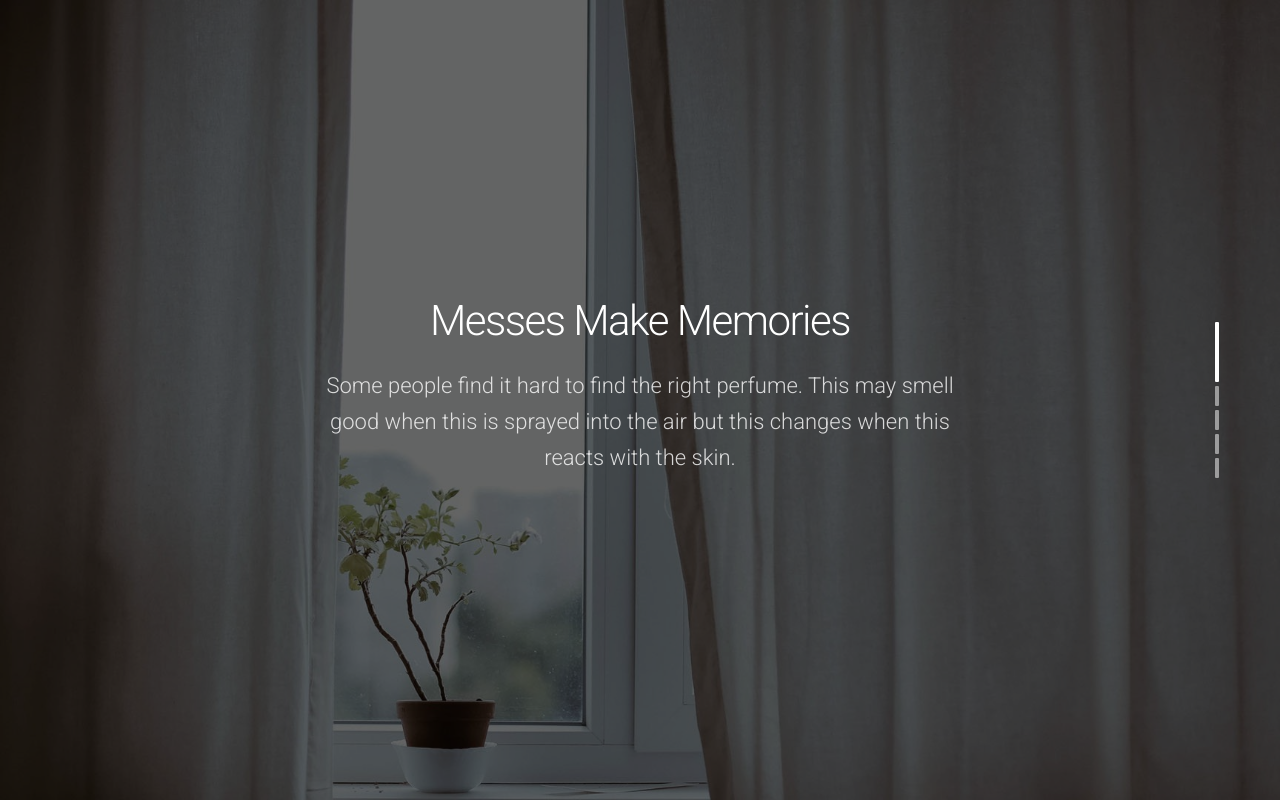
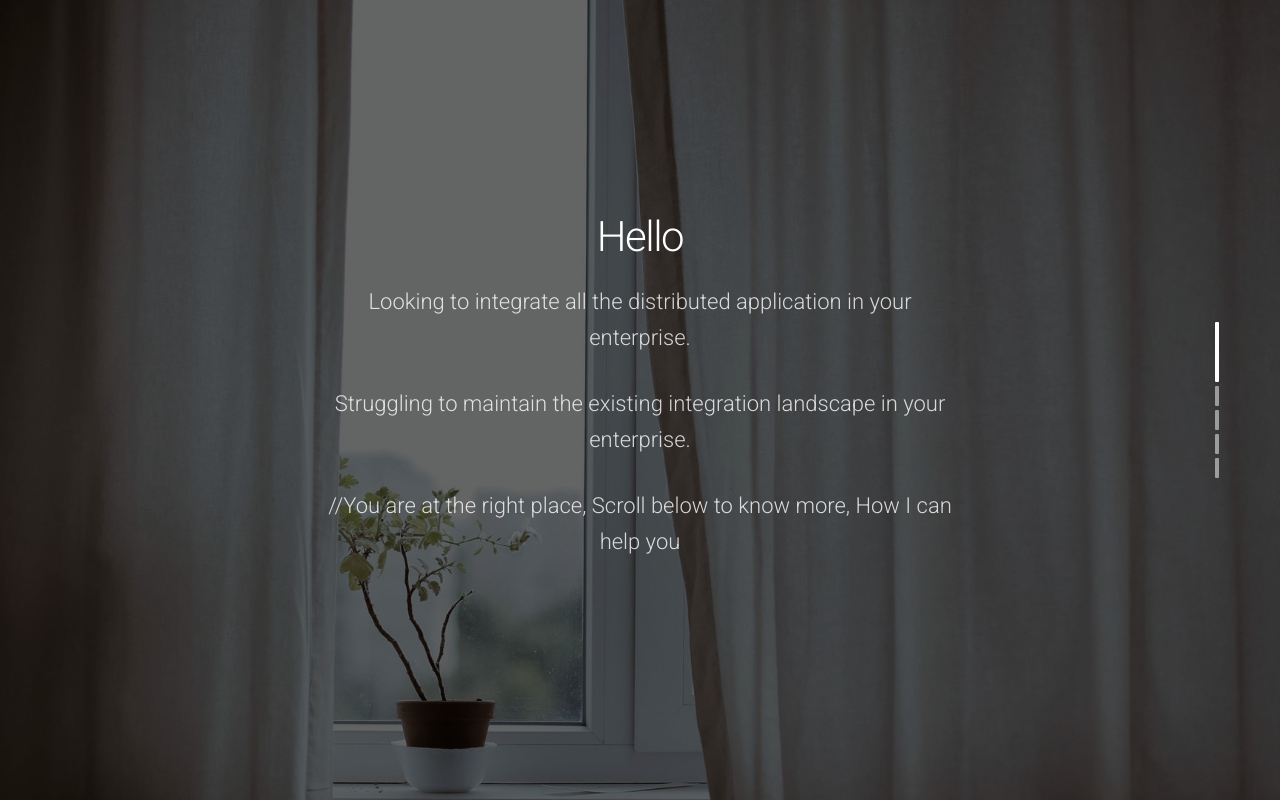
Before and after one commit to satendranegi-ind/satendranegi.github.io, a plain HTML site: page index.html in a window 1280 px wide. Drawn offline with nearby package versions, Linux system fonts and the light colour scheme.

Commit message:
change #1

```diff
--- a/index.html
+++ b/index.html
@@ -117,8 +117,10 @@
       <div class="wrap">
 
         <div class="fix-7-12">
-          <h1 class="ae-1">Messes Make Memories</h1>
-          <p class="ae-2"><span class="opacity-8">Some people find it hard to find the right perfume. This may smell good when this is sprayed into the air but this changes when this reacts with the skin.</span></p>
+          <h1 class="ae-1">Hello</h1>
+          <p class="ae-2"><span class="opacity-8">Looking to integrate all the distributed application in your enterprise.</span></p>
+          <p class="ae-2"><span class="opacity-8">Struggling to maintain the existing integration landscape in your enterprise.</span></p>
+          <p class="ae-2"><span class="opacity-8">//You are at the right place, Scroll below to know more, How I can help you</span></p>
         </div>
 
       </div>
```
